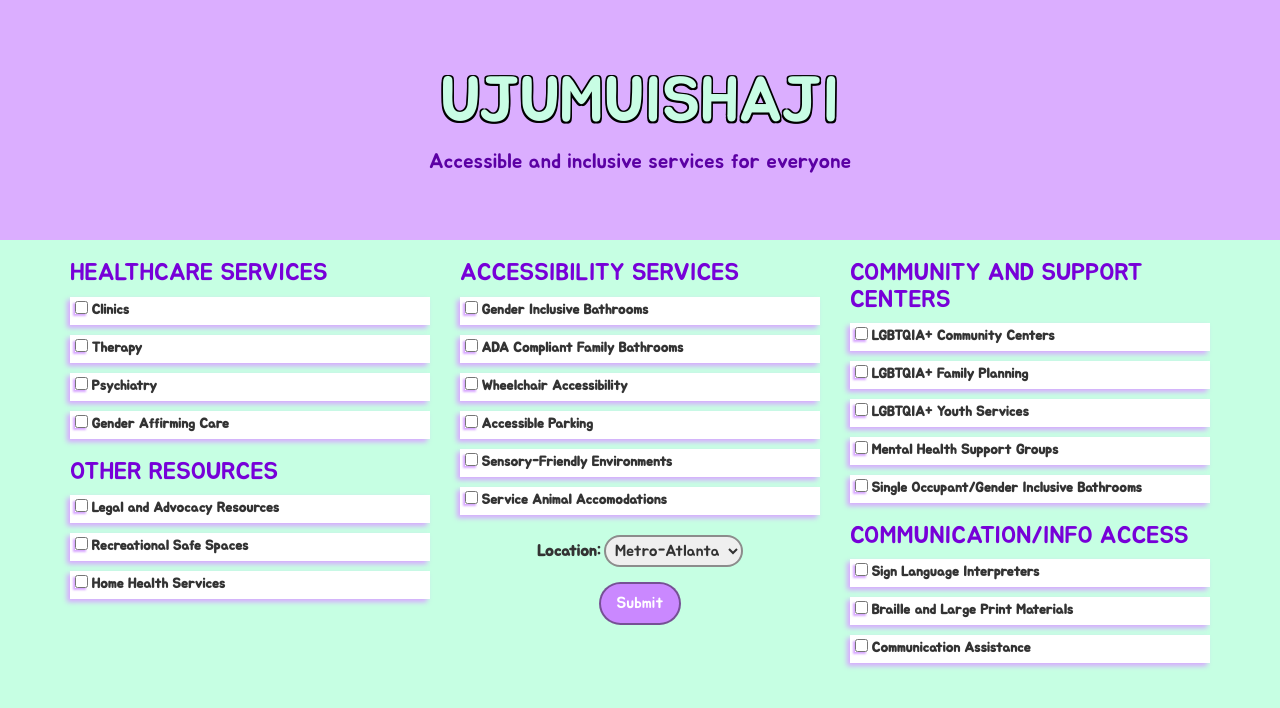
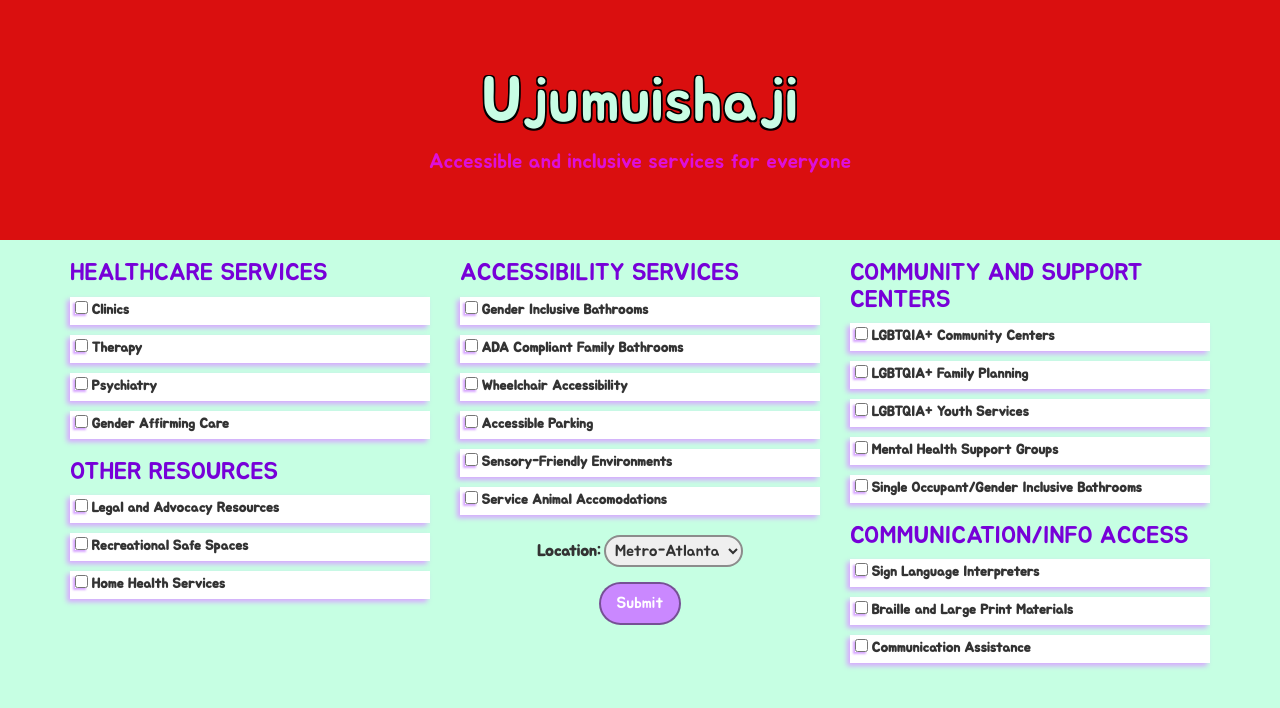
Before and after one commit to Wendo324/Jumuika, a plain HTML site: page index.html in a window 1280 px wide. Drawn offline with nearby package versions, Linux system fonts and the light colour scheme; a web font is replaced by a local one.

Commit message:
new name

```diff
--- a/index.html
+++ b/index.html
@@ -20,7 +20,7 @@
 </head>
 <body>
     <div class="jumbotron text-center">
-        <h1>UJUMUISHAJI</h1>
+        <h1>Ujumuishaji</h1>
         <p class = "desc"> Accessible and inclusive services for everyone</p>
       </div>
     <div class = "remainder">
@@ -199,7 +199,7 @@
           </form>
 
           <div class = "col-sm-5">
-            <iframe id = "1" src="https://www.google.com/maps/embed?pb=!1m17!1m12!1m3!1d3316.4116281905817!2d-84.2957439241605!3d33.77586697326215!2m3!1f0!2f0!3f0!3m2!1i1024!2i768!4f13.1!3m2!1m1!2zMzPCsDQ2JzMzLjEiTiA4NMKwMTcnMzUuNCJX!5e0!3m2!1sen!2sus!4v1697347231365!5m2!1sen!2sus" width="600" height="450" style="border:0;" allowfullscreen="" loading="lazy" referrerpolicy="no-referrer-when-downgrade" class = "display"></iframe>
+            <iframe id = "1" src="https://www.google.com/maps/embed?pb=!1m18!1m12!1m3!1d3988.8559970223855!2d36.79879227434771!3d-1.2584335987295823!2m3!1f0!2f0!3f0!3m2!1i1024!2i768!4f13.1!3m3!1m2!1s0x182f17c95f9c8eb5%3A0xf9c2afd3e5ef25af!2sCentury%20Cinemax%2C%20Sarit!5e0!3m2!1sen!2ske!4v1699880925824!5m2!1sen!2ske" width="400" height="300" style="border:0;" allowfullscreen="" loading="lazy" referrerpolicy="no-referrer-when-downgrade" class = "display"></iframe>
             <iframe id = "2" src="https://www.google.com/maps/embed?pb=!1m17!1m12!1m3!1d1655.207905368415!2d-84.36039311752343!3d33.93043199452291!2m3!1f0!2f0!3f0!3m2!1i1024!2i768!4f13.1!3m2!1m1!2zMzPCsDU1JzQ5LjYiTiA4NMKwMjEnMzMuMiJX!5e0!3m2!1sen!2sus!4v1697347137787!5m2!1sen!2sus" width="600" height="450" style="border:0;" allowfullscreen="" loading="lazy" referrerpolicy="no-referrer-when-downgrade" class = "display"></iframe>
             <iframe id = "3" src="https://www.google.com/maps/embed?pb=!1m17!1m12!1m3!1d1200.0711493940664!2d-84.38751195037054!3d33.75378331344764!2m3!1f0!2f0!3f0!3m2!1i1024!2i768!4f13.1!3m2!1m1!2zMzPCsDQ1JzEzLjUiTiA4NMKwMjMnMTAuOCJX!5e0!3m2!1sen!2sus!4v1697347067076!5m2!1sen!2sus" width="600" height="450" style="border:0;" allowfullscreen="" loading="lazy" referrerpolicy="no-referrer-when-downgrade" class = "display"></iframe>
             <iframe id = "4" src="https://www.google.com/maps/embed?pb=!1m17!1m12!1m3!1d531.3608110721584!2d-84.33916158641844!3d33.922603941871515!2m3!1f0!2f0!3f0!3m2!1i1024!2i768!4f13.1!3m2!1m1!2zMzPCsDU1JzIxLjQiTiA4NMKwMjAnMTguNyJX!5e0!3m2!1sen!2sus!4v1697347270588!5m2!1sen!2sus" width="600" height="450" style="border:0;" allowfullscreen="" loading="lazy" referrerpolicy="no-referrer-when-downgrade" class = "display"></iframe>
--- a/styles.css
+++ b/styles.css
@@ -9,13 +9,13 @@ html, body {
 }
 
 .jumbotron{
-    background-color: #DBAEFF;
-    color: #c8fde4;
+    background-color: #da0f0f;
+    color: #e383db;
     margin-bottom: 0px;
 }
 
 .desc {
-    color: #5B00A4;
+    color: #dd0fda;
 }
 
     .input {
```
